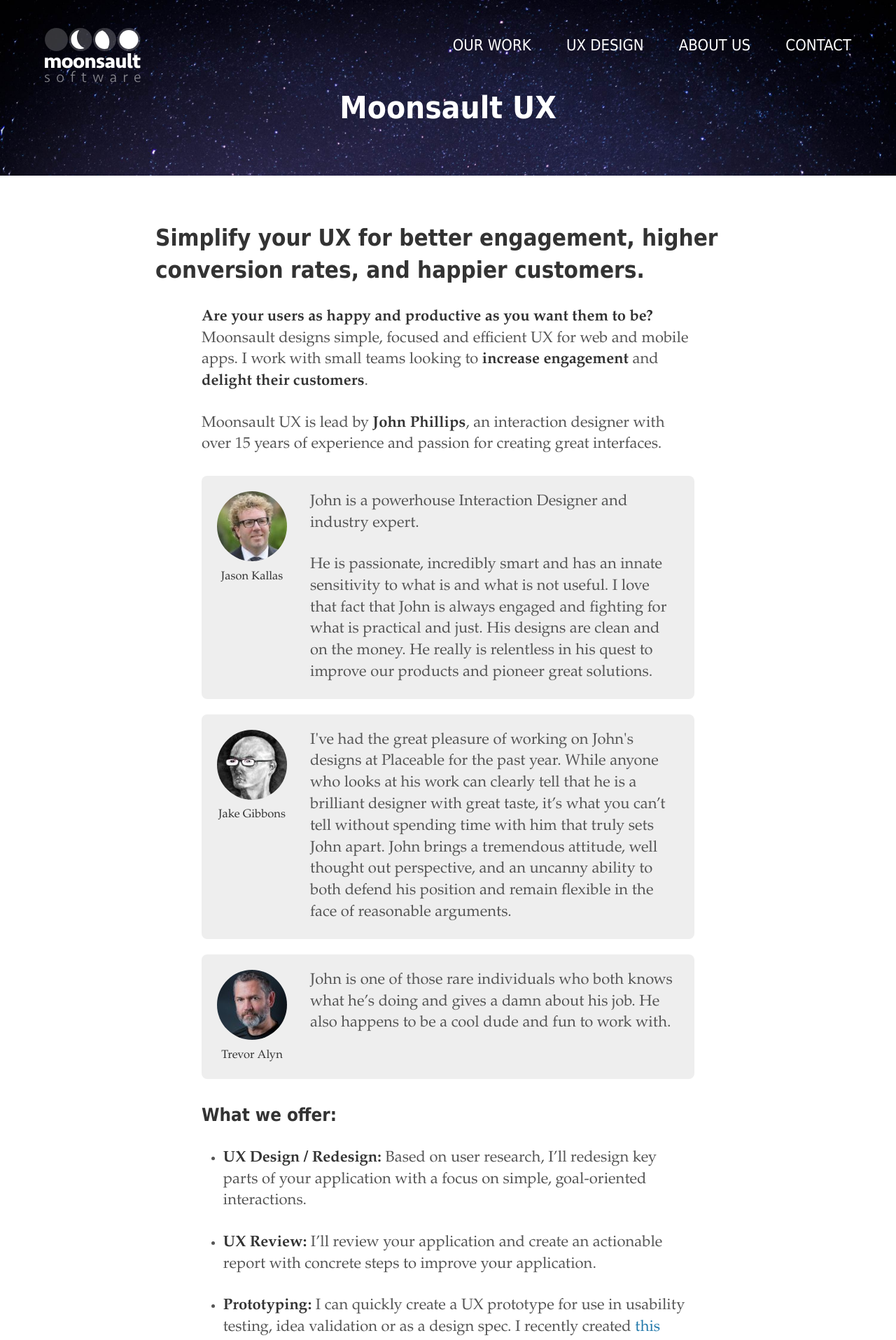
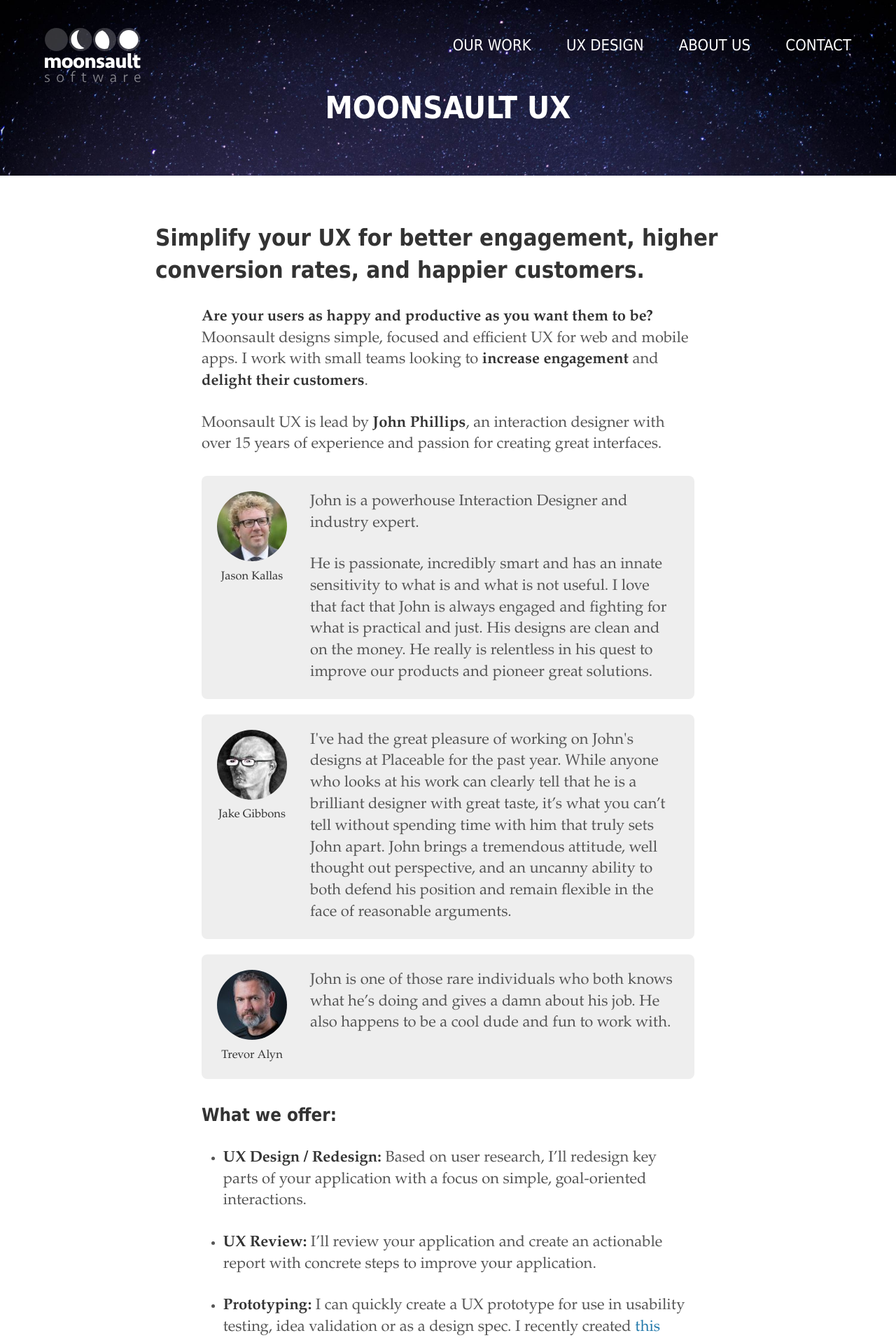
Before and after one commit to moonsaultco/moonsaultco.github.io, a Jekyll site: the page built from ux/index.html, in a window 1280 px wide. Shown: the top 1915 px of the page at 70% size. Built offline with Jekyll 4.4.1, drawn with Linux system fonts in a browser that asks for light colours; some of the changed text lies outside the part shown.

Commit message:
typography

```diff
--- a/_includes/index.scss
+++ b/_includes/index.scss
@@ -57,7 +57,7 @@
 h2 {
 	margin-top: 0;
 }
-.home h2 {
+.home h2, h1, #contact h3 {
 	text-transform: uppercase;
 }
 
@@ -335,9 +335,17 @@
 			margin-bottom: 0;
 		}
 	}
+	.latest-post .title {
+		@extend .contrast-font;
+		color: $dark-text;
+		font-weight: bold;
+		font-size: percentage(12/16);
+		text-transform: uppercase;
+	}
 	.post-link{
 		h4 {
-			margin: 1.5em 0 0;
+			font-size: percentage(20/16);
+			margin: 0;
 		}
 		p {
 			margin-top: 0;
--- a/ux/latest-post.html
+++ b/ux/latest-post.html
@@ -1,6 +1,6 @@
-<h3>Recent Post</h3>
+<div class="title">Recent Post:</div>
 
-<a class="post-link" href="//infomongo.com/posts/make-it-obvious">
-	<h4>Make It Obvious </h4>
-	<p>Want to make software that is easy to use? <br>Provide an obvious starting point.</p>
+<a class="post-link" href="//infomongo.com/posts/simplify-forms-to-increase-conversion">
+	<h4>Simplify Forms to Increase Conversion Rates</h4>
+	<p>Examining how form complexity affects conversion rates.</p>
 </a>
```
